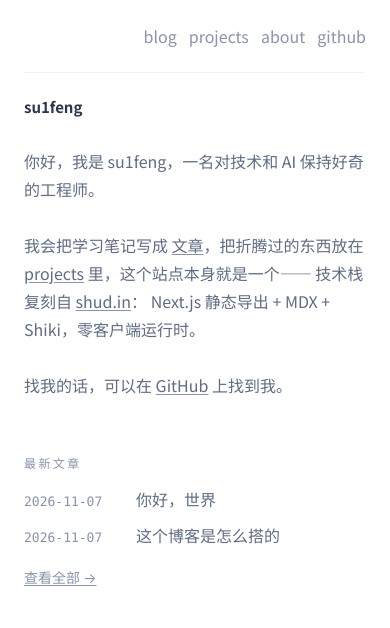
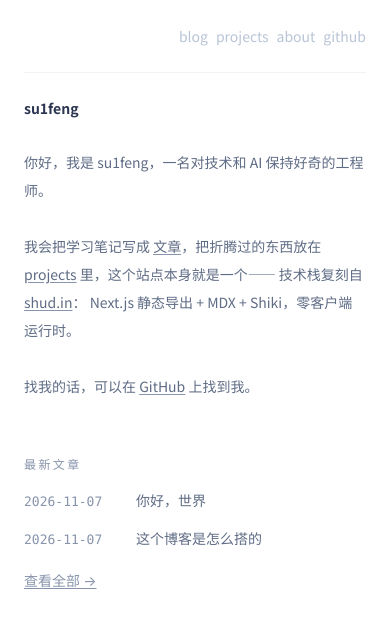
Before and after one commit to su1feng/su1feng.github.io, a Next.js app: page / in a window 390 px wide. Shown: the top 628 px of the page. Built offline with nearby package versions, Linux system fonts and the light colour scheme; a web font is replaced by a local one.

Commit message:
style: match shud.in type scale — responsive body size, nav color/weight treatment, single-scale headings

```diff
--- a/app/about/page.tsx
+++ b/app/about/page.tsx
@@ -5,7 +5,7 @@ export const metadata = {
 export default function AboutPage() {
   return (
     <>
-      <h1 className="mb-7 text-[15px] font-semibold text-[var(--fg-strong)] text-balance">
+      <h1 className="mb-7 font-semibold text-[var(--fg-strong)] text-balance">
         about
       </h1>
 
--- a/app/blog/page.tsx
+++ b/app/blog/page.tsx
@@ -10,7 +10,7 @@ export default function BlogPage() {
 
   return (
     <>
-      <h1 className="mb-7 text-[15px] font-semibold text-[var(--fg-strong)] text-balance">
+      <h1 className="mb-7 font-semibold text-[var(--fg-strong)] text-balance">
         blog
       </h1>
       <ul className="space-y-3">
--- a/app/components/nav.tsx
+++ b/app/components/nav.tsx
@@ -15,7 +15,7 @@ export function Nav() {
 
   return (
     <nav className="w-full md:w-16 md:mr-6 lg:mr-10 xl:mr-14 shrink-0">
-      <ul className="mb-6 flex gap-3 justify-end lowercase md:mb-0 md:block md:sticky md:top-14 md:text-right">
+      <ul className="mb-6 flex gap-2 justify-end lowercase md:mb-0 md:block md:sticky md:top-14 md:text-right">
         {items.map(({ href, label, external }) => {
           const active =
             !external && (href === '/' ? pathname === '/' : pathname.startsWith(href))
@@ -24,8 +24,8 @@ export function Nav() {
               key={href}
               className={
                 active
-                  ? 'font-medium text-[var(--fg-strong)] -mx-2 px-2'
-                  : 'text-[var(--fg-muted)] hover:text-[var(--fg)] transition-colors -mx-2 px-2'
+                  ? 'text-rurikon-800 dark:text-[var(--fg-strong)] -mx-2 px-2'
+                  : 'text-rurikon-300 hover:text-rurikon-600 dark:text-[var(--fg-muted)] dark:hover:text-[var(--fg)] transition-colors -mx-2 px-2'
               }
             >
               {external ? (
--- a/app/layout.tsx
+++ b/app/layout.tsx
@@ -34,7 +34,7 @@ export default function RootLayout({
 }) {
   return (
     <html lang="zh-CN">
-      <body className="p-6 sm:p-10 md:p-14 antialiased">
+      <body className="p-6 sm:p-10 md:p-14 text-sm leading-6 sm:text-[15px] sm:leading-7 md:text-base md:leading-7 antialiased">
         {/* 移动端顶部渐隐遮罩（shud.in 同款细节） */}
         <div
           aria-hidden
--- a/app/page.tsx
+++ b/app/page.tsx
@@ -6,7 +6,7 @@ export default function HomePage() {
 
   return (
     <>
-      <h1 className="mb-7 text-[15px] font-semibold text-[var(--fg-strong)] text-balance">
+      <h1 className="mb-7 font-semibold text-[var(--fg-strong)] text-balance">
         su1feng
       </h1>
 
--- a/app/posts/[slug]/page.tsx
+++ b/app/posts/[slug]/page.tsx
@@ -55,7 +55,7 @@ export default async function PostPage({ params }: Props) {
   return (
     <article>
       <header className="mb-10">
-        <h1 className="text-2xl font-semibold tracking-tight">{meta.title}</h1>
+        <h1 className="font-semibold tracking-tight">{meta.title}</h1>
         <p className="mt-2 font-mono text-[13px] text-zinc-400 dark:text-zinc-600">
           {meta.date}
         </p>
--- a/app/projects/page.tsx
+++ b/app/projects/page.tsx
@@ -21,7 +21,7 @@ const projects = [
 export default function ProjectsPage() {
   return (
     <>
-      <h1 className="mb-7 text-[15px] font-semibold text-[var(--fg-strong)] text-balance">
+      <h1 className="mb-7 font-semibold text-[var(--fg-strong)] text-balance">
         projects
       </h1>
       <ul className="space-y-6">
```
